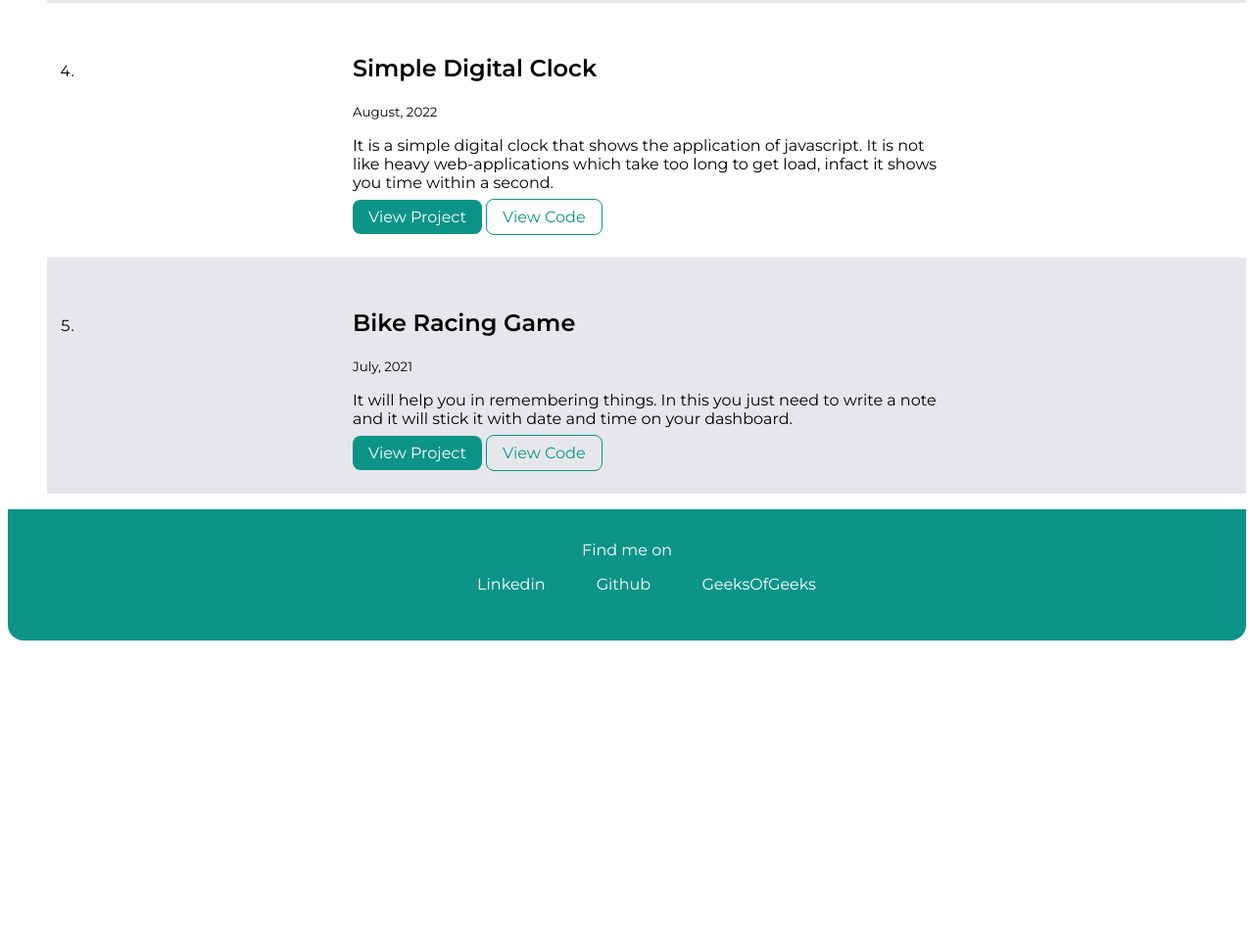
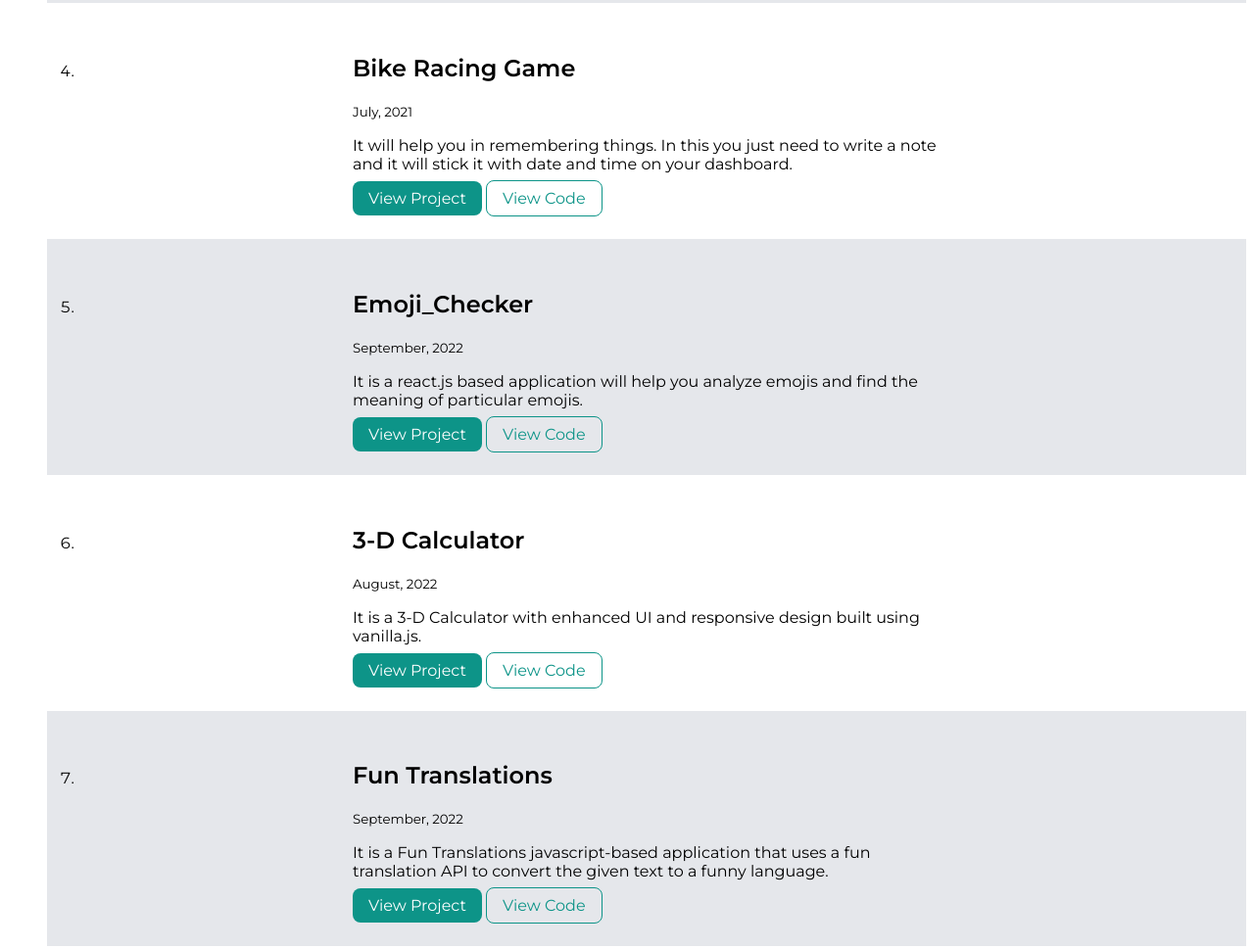
Before and after one commit to AmanChaturvedi24/lestfly, a plain HTML site: page Projects.html in a window 1280 px wide. Shown: the part 1439-2408 px from the top of the page at 98% size. Before the commit the page ends 2101 px from the top, so only its background shows below. Drawn offline with Linux system fonts and the light colour scheme.

Commit message:
Added projects

```diff
--- a/Projects.html
+++ b/Projects.html
@@ -78,6 +78,62 @@
             </div>
             </li>
           </section>
+
+          <section class="section">
+            <li>
+            <div class="container container-center">
+            <h2>Bike Racing Game
+                </h2>
+                <small>July, 2021</small>
+            <p>
+                It will help you in remembering things. In this you just need to write a note and it will stick it with date and time on your dashboard.
+            </p>
+            <a class="link primary-link" href="https://drive.google.com/file/d/12iRrfvV40rI6PuiQIeD9ALhx8oGMiDKU/view?usp=sharing">View Project</a>
+            <a class="link secondary-link" href="https://github.com/AmanChaturvedi24/bike_racing.git">View Code</a>
+            </div>
+            </li>
+          </section>
+          <section class="section ow">
+            <li>
+            <div class="container container-center">
+            <h2>Emoji_Checker
+                </h2>
+                <small>September, 2022</small>
+            <p>It is a react.js based application will help you analyze emojis and find the meaning of particular emojis.
+            </p>
+            <a class="link primary-link" href="https://cibqwz.csb.app/">View Project</a>
+            <a class="link secondary-link" href="https://github.com/AmanChaturvedi24/Emoji_Man">View Code</a>
+            </div>
+            </li>
+          </section>
+          <section class="section">
+            <li>
+            <div class="container container-center">
+            <h2>3-D Calculator
+                </h2>
+                <small>August, 2022</small>
+            <p>
+              It is a 3-D Calculator with enhanced UI and responsive design built using vanilla.js.
+           </p>
+            <a class="link primary-link" href="https://calcuman.netlify.app/">View Project</a>
+            <a class="link secondary-link" href="https://github.com/AmanChaturvedi24/calculator">View Code</a>
+            </div>
+            </li>
+          </section>
+          <section class="section ow">
+            <li>
+            <div class="container container-center">
+            <h2>Fun Translations
+                </h2>
+                <small>September, 2022</small>
+            <p>
+              It is a Fun Translations javascript-based application that uses a fun translation API to convert the given text to a funny language.
+            </p>
+            <a class="link primary-link" href="https://funny-translate-man.netlify.app/">View Project</a>
+            <a class="link secondary-link" href="https://github.com/AmanChaturvedi24/try_translate">View Code</a>
+            </div>
+            </li>
+          </section>
           <section class="section">
             <li>
             <div class="container container-center">
@@ -88,20 +144,6 @@
             </p>
             <a class="link primary-link" href="https://amanchaturvedi24.github.io/simple_digital_clock/">View Project</a>
             <a class="link secondary-link" href="https://github.com/AmanChaturvedi24/simple_digital_clock.git">View Code</a>
-            </div>
-            </li>
-          </section>
-          <section class="section ow">
-            <li>
-            <div class="container container-center">
-            <h2>Bike Racing Game
-                </h2>
-                <small>July, 2021</small>
-            <p>
-                It will help you in remembering things. In this you just need to write a note and it will stick it with date and time on your dashboard.
-            </p>
-            <a class="link primary-link" href="https://drive.google.com/file/d/12iRrfvV40rI6PuiQIeD9ALhx8oGMiDKU/view?usp=sharing">View Project</a>
-            <a class="link secondary-link" href="https://github.com/AmanChaturvedi24/bike_racing.git">View Code</a>
             </div>
             </li>
           </section>
```
